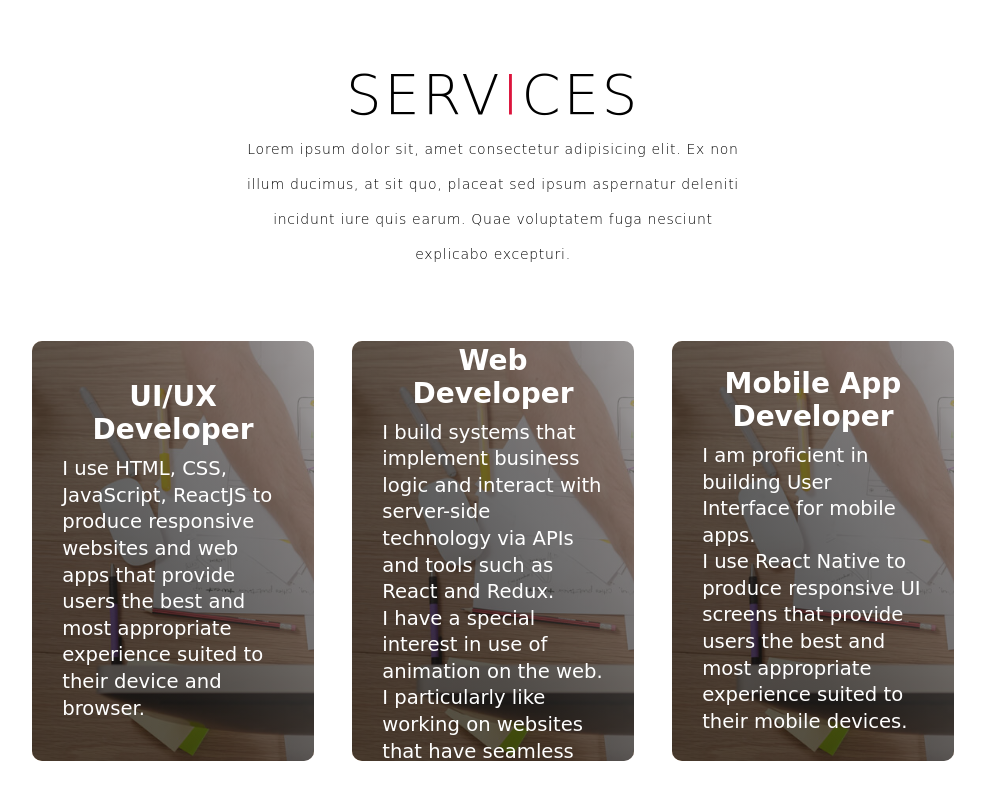
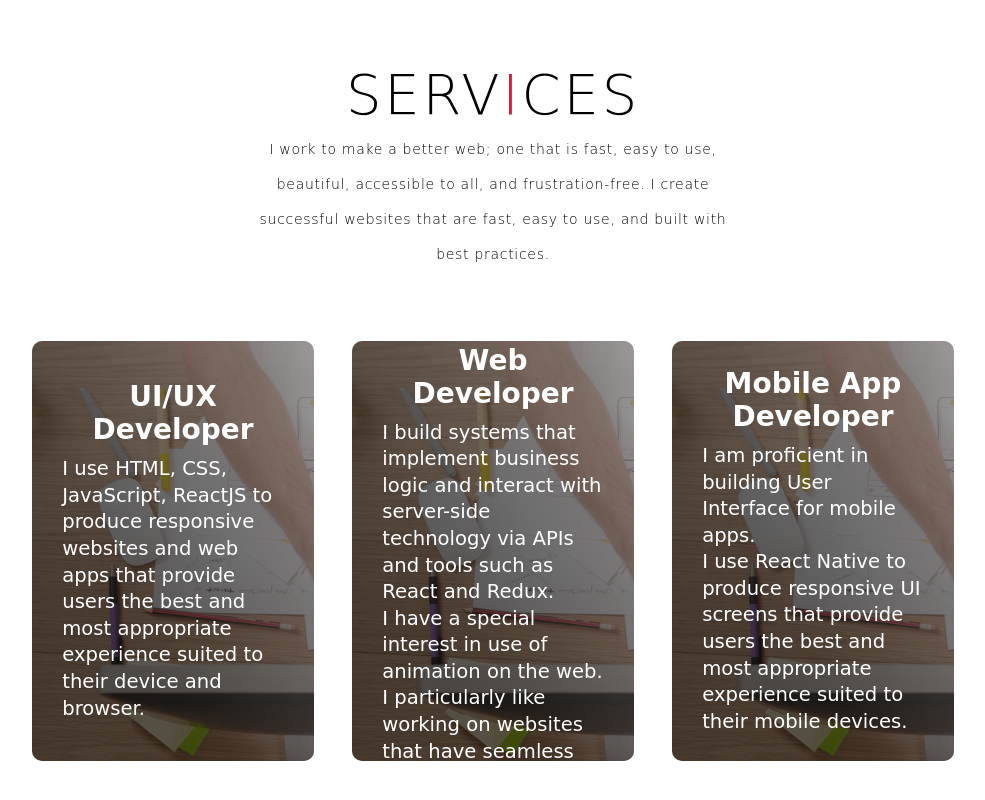
Before and after one commit to aman1303/aman1303.github.io, a plain HTML site: page index.html in a window 1280 px wide. Shown: the part 838-1638 px from the top of the page, without its empty margins (147-1132 px from the left). Drawn offline with Linux system fonts and the light colour scheme.

Commit message:
Update index.html

```diff
--- a/index.html
+++ b/index.html
@@ -54,9 +54,7 @@
         <div class="services container">
             <div class="service-top">
                 <h1 class="section-title">Serv<span>i</span>ces</h1>
-                <p>Lorem ipsum dolor sit, amet consectetur adipisicing elit. Ex non illum ducimus, at sit quo, placeat
-                    sed ipsum aspernatur deleniti incidunt iure quis earum. Quae voluptatem fuga nesciunt explicabo
-                    excepturi.</p>
+                <p>I work to make a better web; one that is fast, easy to use, beautiful, accessible to all, and frustration-free. I create successful websites that are fast, easy to use, and built with best practices.</p>
             </div>
             <div class="service-bottom">
                 <div class="service-item">
```
